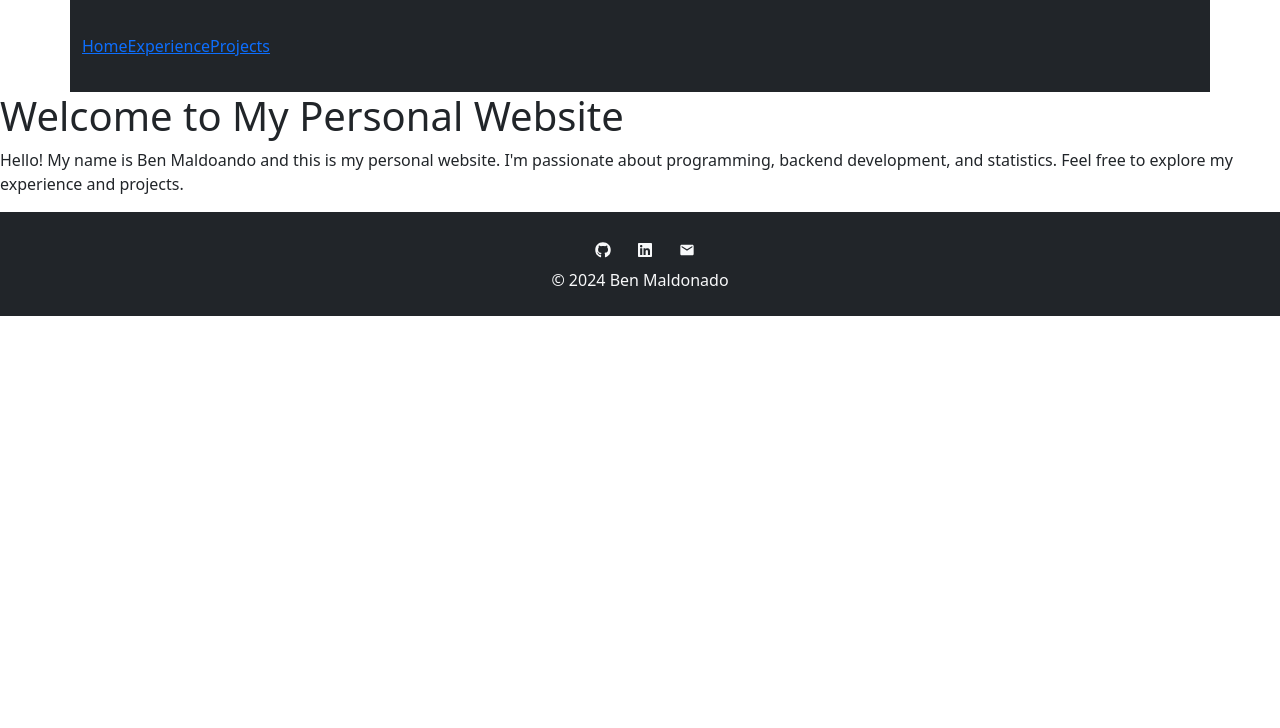
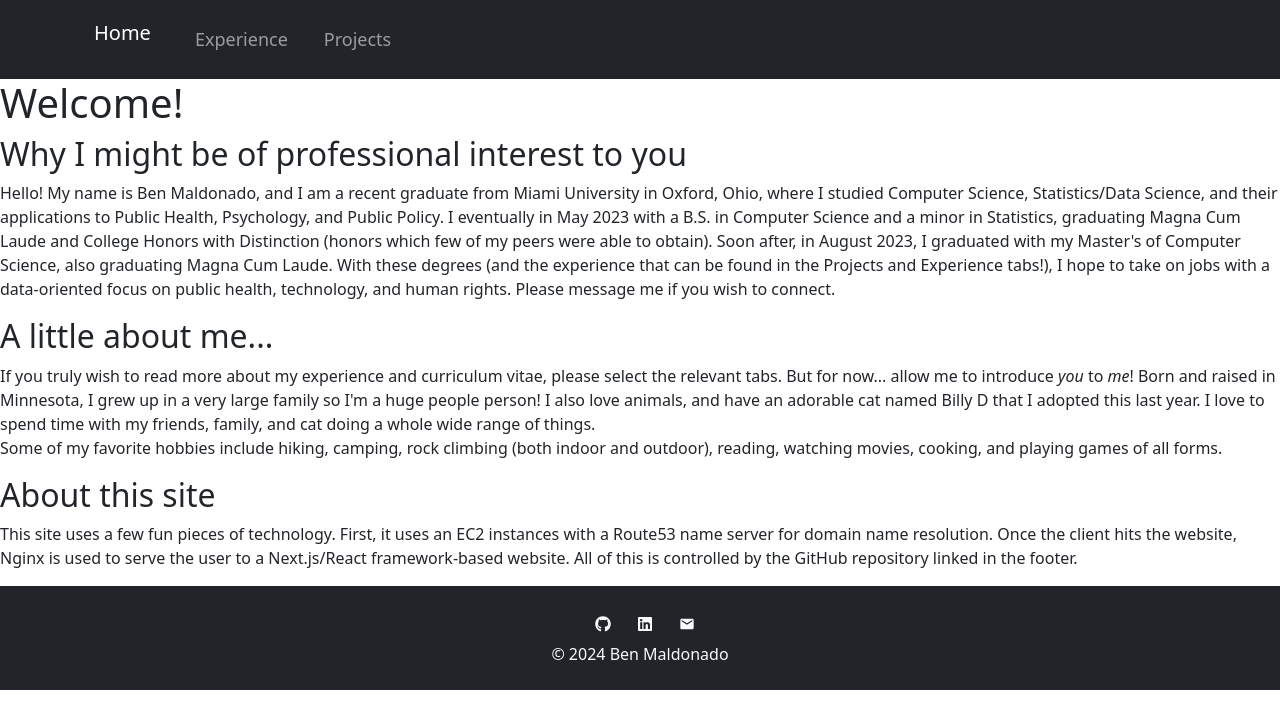
Before and after one commit to bdmaldonado/personal-website, a Next.js app: page / in a window 1280 px wide. Shown: the top 728 px of the page. Built offline with nearby package versions, Linux system fonts and the light colour scheme.

Commit message:
Added some content for each of the main three pages.

```diff
--- a/src/app/page.tsx
+++ b/src/app/page.tsx
@@ -1,15 +1,33 @@
-// pages/index.js
-
-import Link from 'next/link';
-
 const IndexPage = () => {
   return (
     <div>
-      <h1>Welcome to My Personal Website</h1>
-      <p>
-          Hello! My name is Ben Maldoando and this is my personal website. I'm passionate about programming, backend development, and statistics.
-          Feel free to explore my experience and projects.
-      </p>
+      <h1>Welcome!</h1>
+      <div className="about">
+          <h2>Why I might be of professional interest to you</h2>
+          <p>
+	     Hello! My name is Ben Maldonado, and I am a recent graduate from Miami University in Oxford, Ohio, where I studied Computer Science, Statistics/Data Science,
+	     and their applications to Public Health, Psychology, and Public Policy. I eventually in May 2023 with a B.S. in Computer Science and a minor in Statistics, graduating Magna Cum Laude and College Honors with Distinction (honors which few of my peers were able to obtain).
+	     Soon after, in August 2023, I graduated with my Master's of Computer Science, also graduating Magna Cum Laude.
+	     With these degrees (and the experience that can be found in the Projects and Experience tabs!),
+	     I hope to take on jobs with a data-oriented focus on public health, technology, and human rights. Please message me if you wish to connect.
+          </p>
+
+	  <h2>A little about me...</h2>
+	  <p>
+	    If you truly wish to read more about my experience and curriculum vitae, please select the relevant tabs. But for now... allow me to introduce <i>you</i> to <i>me</i>!
+	    Born and raised in Minnesota, I grew up in a very large family so I'm a huge people person! I also love animals, and have an adorable cat named Billy D that I
+	    adopted this last year. I love to spend time with my friends, family, and cat doing a whole wide range of things.
+	    <br />
+	    Some of my favorite hobbies include hiking, camping, rock climbing (both indoor and outdoor), reading, watching movies, cooking, and playing games of all forms.
+	  </p>
+
+	  <h2>About this site</h2>
+	  <p>
+	     This site uses a few fun pieces of technology. First, it uses an EC2 instances with a Route53 name server for domain name resolution. Once
+	     the client hits the website, Nginx is used to serve the user to a Next.js/React framework-based website. All of this is controlled by the
+	     GitHub repository linked in the footer.
+	  </p>
+      </div>
     </div>
   );
 };
--- a/src/components/Header.tsx
+++ b/src/components/Header.tsx
@@ -2,22 +2,32 @@ import Link from 'next/link';
 
 const Header = () => {
   return (
-    <header className="container bg-dark">
-       <div className="bg-dark text-light py-4 row justify-content-start align-items-center">
-          <div className="col-lg-auto">
+    <header className="bg-dark">
+      <nav className="navbar navbar-expand-lg navbar-dark bg-dark container">
+        <div className="container-fluid">
+          <div className="collapse navbar-collapse" id="navbarNav">
+            <ul className="navbar-nav">
+              <li className="nav-item">
                 <Link legacyBehavior href="/" passHref>
-              <a>Home</a>
+                  <a className="navbar-brand">Home</a>
                 </Link>
+              </li>
+              <li className="nav-item">
                 <Link legacyBehavior href="/experience" passHref>
-              <a>Experience</a>
+                  <a className="nav-link">Experience</a>
                 </Link>
+              </li>
+              <li className="nav-item">
                 <Link legacyBehavior href="/projects" passHref>
-              <a>Projects</a>
+                  <a className="nav-link">Projects</a>
                 </Link>
+              </li>
+            </ul>
           </div>
         </div>
+      </nav>
     </header>
   );
-}
+};
 
 export default Header;
```
Also changed, not shown: src/app/experience/page.tsx (added, +48 -0 lines), src/app/projects/page.tsx (added, +10 -0 lines), public/github.png (added). Lines whose indentation alone changed are shown as unchanged.
